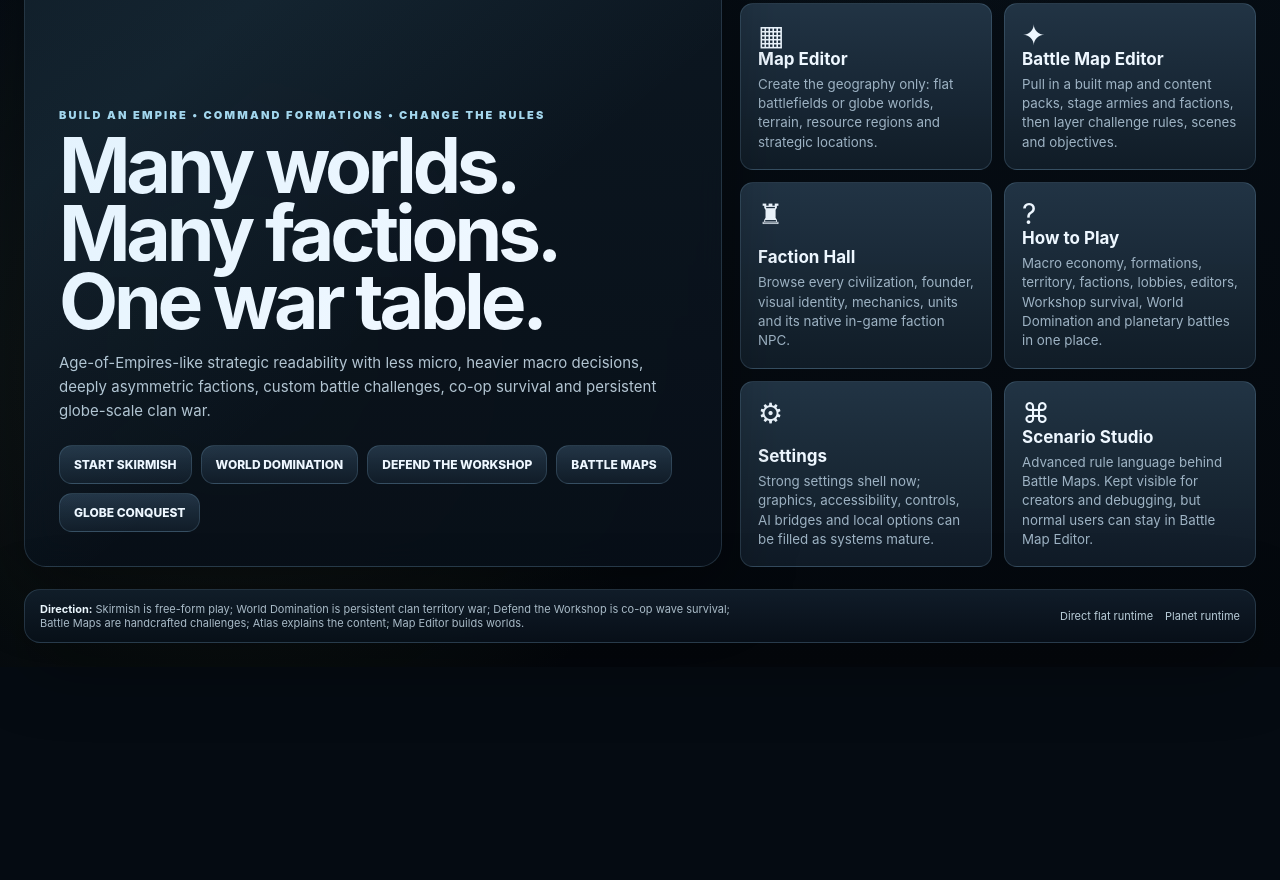
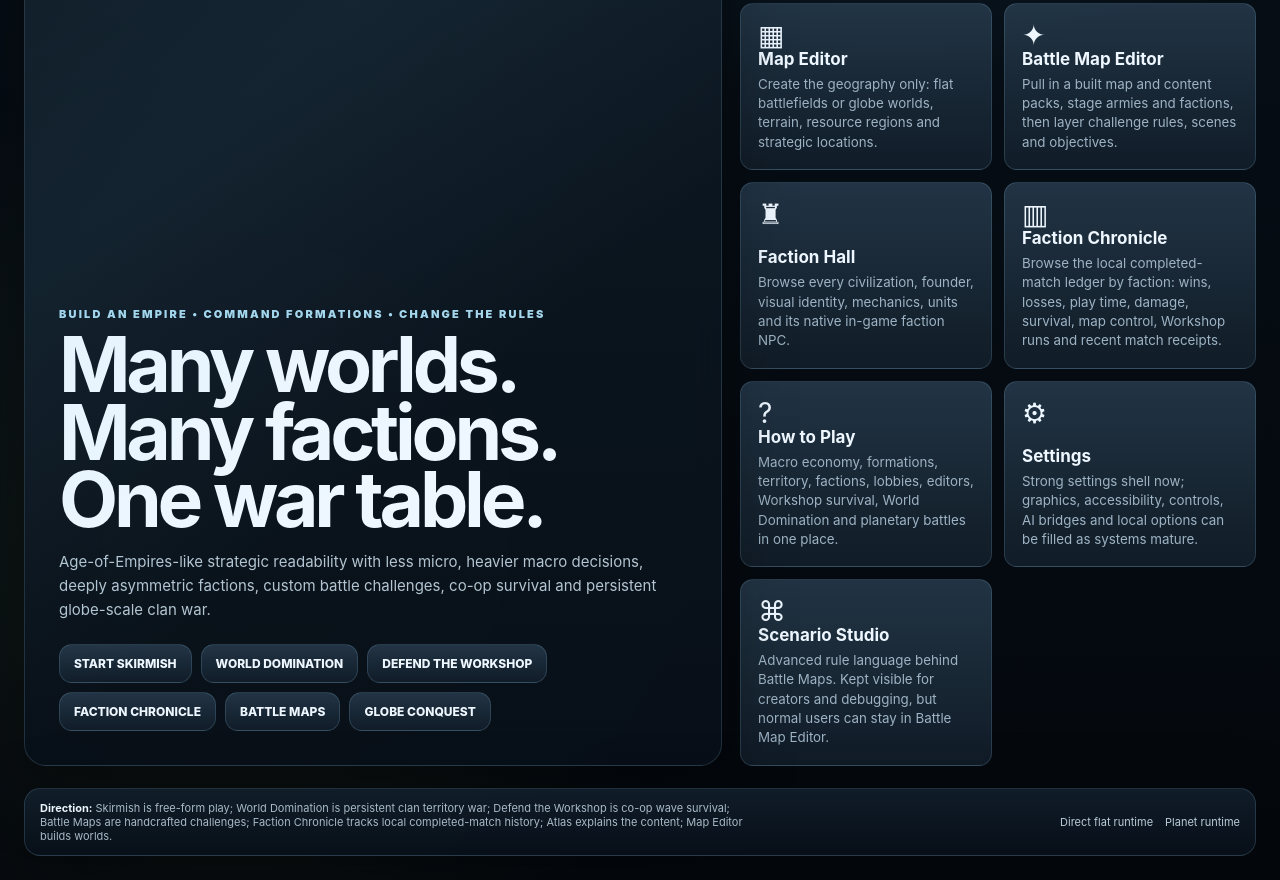
Before and after one commit to mike-axiom-mir/axm-many-race-rts-current, a plain HTML site: page index.html in a window 1280 px wide. Shown: the part 688-1568 px from the top of the page. Before the commit the page ends 1355 px from the top, so only its background shows below. Drawn offline with Linux system fonts and the light colour scheme.

Commit message:
Phase 33: link faction chronicle from menu

```diff
--- a/index.html
+++ b/index.html
@@ -11,7 +11,7 @@
   <div class="shell">
     <header>
       <div class="identity"><div class="mark">AXM</div><div><h1>Many-Race RTS</h1><p>Macro-first strategy • deep factions • flat and planetary battlefields</p></div></div>
-      <div class="version">EARLY BUILD • PHASE 10</div>
+      <div class="version">EARLY BUILD • ACTIVE DEVELOPMENT</div>
     </header>
 
     <main class="hero">
@@ -23,6 +23,7 @@
           <a href="./lobby.html">START SKIRMISH</a>
           <a href="./domination.html">WORLD DOMINATION</a>
           <a href="./defend.html">DEFEND THE WORKSHOP</a>
+          <a href="./faction-stats.html">FACTION CHRONICLE</a>
           <a href="./battlemaps.html">BATTLE MAPS</a>
           <a href="./globe.html">GLOBE CONQUEST</a>
         </div>
@@ -37,6 +38,7 @@
         <a class="menu-card" href="./builder.html"><div class="icon">▦</div><div><b>Map Editor</b><small>Create the geography only: flat battlefields or globe worlds, terrain, resource regions and strategic locations.</small></div></a>
         <a class="menu-card" href="./battle-editor.html"><div class="icon">✦</div><div><b>Battle Map Editor</b><small>Pull in a built map and content packs, stage armies and factions, then layer challenge rules, scenes and objectives.</small></div></a>
         <a class="menu-card" href="./factions.html"><div class="icon">♜</div><div><b>Faction Hall</b><small>Browse every civilization, founder, visual identity, mechanics, units and its native in-game faction NPC.</small></div></a>
+        <a class="menu-card" href="./faction-stats.html"><div class="icon">▥</div><div><b>Faction Chronicle</b><small>Browse the local completed-match ledger by faction: wins, losses, play time, damage, survival, map control, Workshop runs and recent match receipts.</small></div></a>
         <a class="menu-card" href="./howto.html"><div class="icon">?</div><div><b>How to Play</b><small>Macro economy, formations, territory, factions, lobbies, editors, Workshop survival, World Domination and planetary battles in one place.</small></div></a>
         <a class="menu-card" href="./settings.html"><div class="icon">⚙</div><div><b>Settings</b><small>Strong settings shell now; graphics, accessibility, controls, AI bridges and local options can be filled as systems mature.</small></div></a>
         <a class="menu-card" href="./scenario.html"><div class="icon">⌘</div><div><b>Scenario Studio</b><small>Advanced rule language behind Battle Maps. Kept visible for creators and debugging, but normal users can stay in Battle Map Editor.</small></div></a>
@@ -44,7 +46,7 @@
     </main>
 
     <footer class="status-strip glass">
-      <div class="note"><strong>Direction:</strong> Skirmish is free-form play; World Domination is persistent clan territory war; Defend the Workshop is co-op wave survival; Battle Maps are handcrafted challenges; Atlas explains the content; Map Editor builds worlds.</div>
+      <div class="note"><strong>Direction:</strong> Skirmish is free-form play; World Domination is persistent clan territory war; Defend the Workshop is co-op wave survival; Battle Maps are handcrafted challenges; Faction Chronicle tracks local completed-match history; Atlas explains the content; Map Editor builds worlds.</div>
       <div class="footer-links"><a href="./skirmish.html">Direct flat runtime</a><a href="./globe.html">Planet runtime</a></div>
     </footer>
   </div>
```
